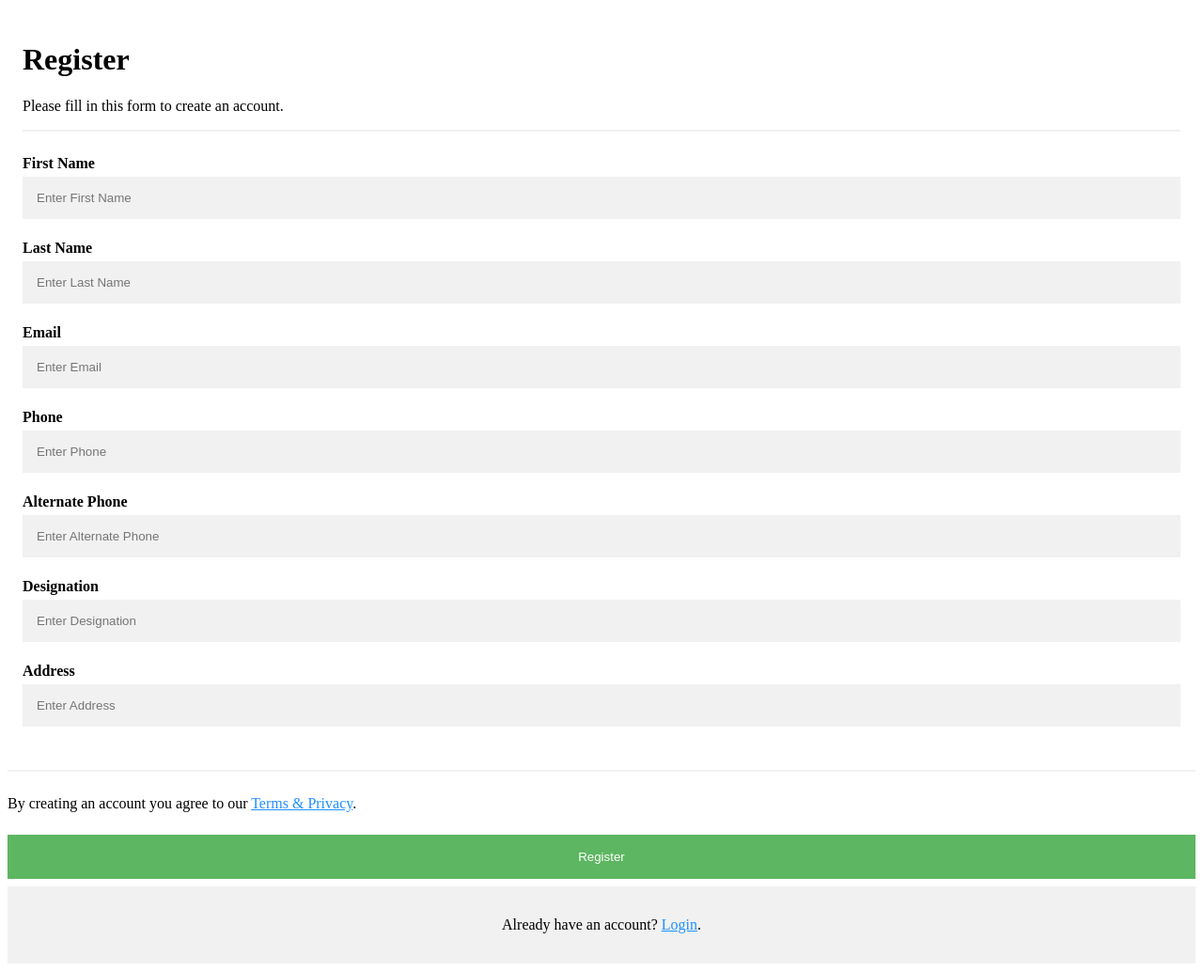
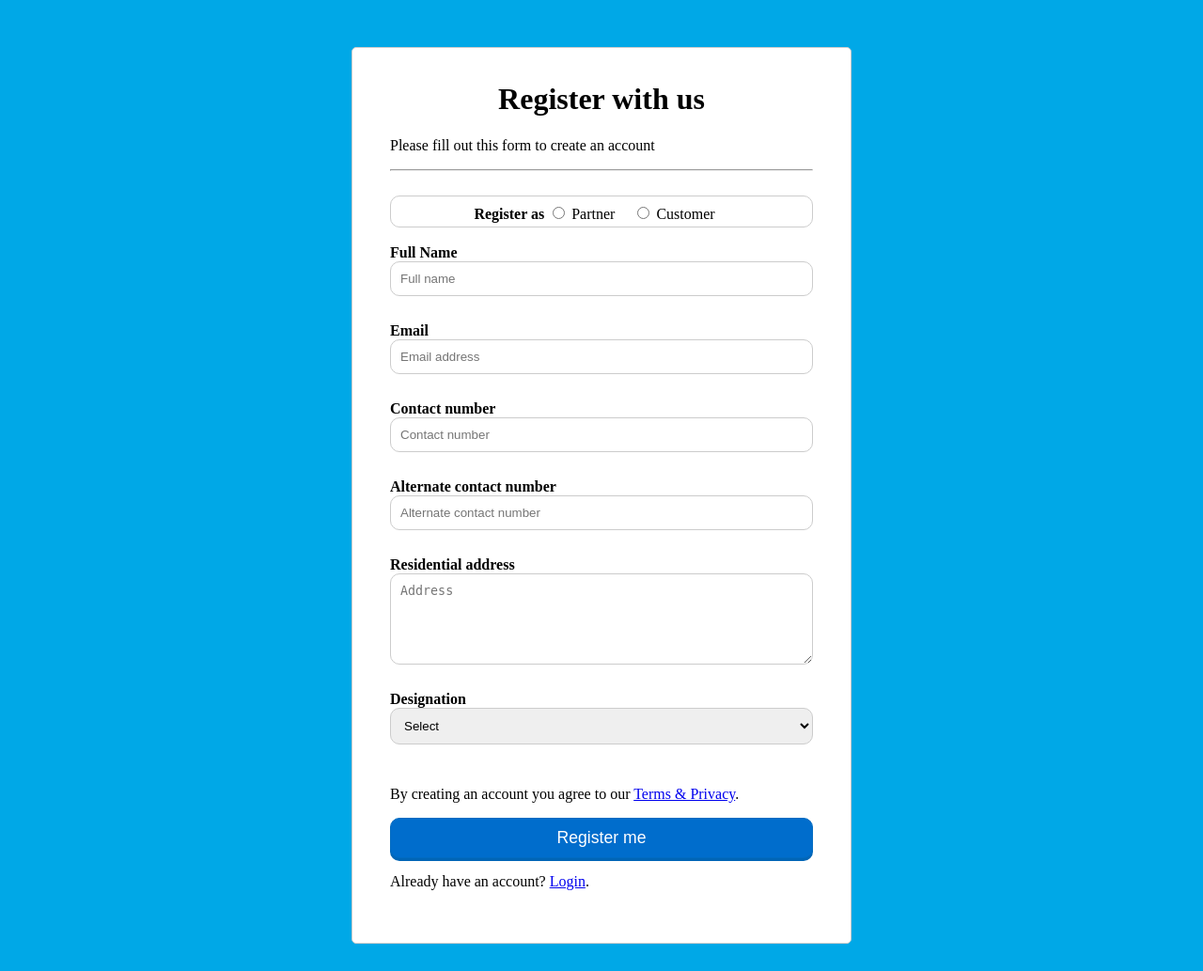
Before and after one commit to srushtipatil4/leadgen, a Django app: template account/templates/account/register.html in a window 1280 px wide. Shown: the whole page at 94% size. After the commit the page ends 1004 px from the top, so only its background shows below. Run offline with Django 3.2, Linux system fonts and the light colour scheme; the template is opened without the code that fills it, so the values that code supplies are empty.

Commit message:
Updated Register.html with error messages

```diff
--- a/account/templates/account/register.html
+++ b/account/templates/account/register.html
@@ -1,131 +1,202 @@
-<!DOCTYPE html>
-<html lang="en">
+<html>
+    <head>
+        <title>Registration Form</title>
 
-<head>
-    <meta charset="UTF-8">
-    <meta name="viewport" content="width=device-width, initial-scale=1.0">
-    <title>Register</title>
         <style>
-        * {
-            box-sizing: border-box
+            body
+            {
+                font-size: 16px;
+                background: #00a8e7;
             }
-        /* Add padding to containers */
-
-        .container {
-            padding: 16px;
+            form
+            {
+                width: 450px;
+                background: #fff;
+                padding: 15px 40px 40px;
+                border: 1px solid #ccc;
+                margin: 50px auto 0;
+                border-radius: 5px;
             }
-        /* Full-width input fields */
-
-        input[type=text],
-        input[type=password],
-        input[type=email] {
+            input, select,textarea
+            {
+                border: 1px solid #ccc;
+                padding: 10px;
+                display: block;
                 width: 100%;
-            padding: 15px;
-            margin: 5px 0 22px 0;
+                box-sizing: border-box;
+                border-radius: 10px;
+            }
+            .row {   padding-bottom: 10px; }
+            .form-inline
+            {
+                border: 1px solid #ccc;
+                padding: 8px 10px 4px;
+                border-radius: 10px;
+            }
+            .form-inline label, .form-inline input
+            {
                 display: inline-block;
-            border: none;
-            background: #f1f1f1;
+                width: auto;
+                padding-right: 15px;
             }
-
-        input[type=text]:focus,
-        input[type=password]:focus,
-        input[type=email]:focus {
-            background-color: #ddd;
-            outline: none;
+            .error
+            {
+                color: red;
+                font-size: 90%;
             }
-        /* Overwrite default styles of hr */
-
-        hr {
-            border: 1px solid #f1f1f1;
-            margin-bottom: 25px;
-        }
-        /* Set a style for the submit/register button */
-
-        .registerbtn {
-            background-color: #4CAF50;
-            color: white;
-            padding: 16px 20px;
-            margin: 8px 0;
-            border: none;
+            input[type="submit"]
+            {
+                font-size: 110%;
+                font-weight: 100;
+                background: #006dcc;
+                border-color: #016BC1;
+                box-shadow: 0 3px 0 #0165b6;
+                color: #fff;
+                margin-top: 10px;
                 cursor: pointer;
-            width: 100%;
-            opacity: 0.9;
-        }
-
-        .registerbtn:hover {
-            opacity: 1;
-        }
-        /* Add a blue text color to links */
-
-        a {
-            color: dodgerblue;
-        }
-        /* Set a grey background color and center the text of the "sign in" section */
-
-        .signin {
-            background-color: #f1f1f1;
-            text-align: center;
-        }
-
-        h3 {
-            color: rgb(250, 44, 44)
             }
         </style>
+
     </head>
 
     <body>
-    <form action='register' method='post'>
+        <form name="registrationForm" onsubmit="return validateForm()">
             {% csrf_token %}
-        <div class="container">
-            <h1>Register</h1>
-            <p>Please fill in this form to create an account.</p>
+
+            <h1 align="center">Register with us</h1>
+            <p>Please fill out this form to create an account</p>
             <hr>
+            <br>
+            <div class="form-inline" align="center">
+                <label><b>Register as </b> <input type="radio" name="type" value="Partner"> Partner</label>
+                <label><input type="radio" name="type" value="Customer"> Customer</label>
+            </div>
+            <br>
 
-            <label for="First Name"><b>First Name</b></label>
-            <input type="text" placeholder="Enter First Name" name="fname" id="fname" required>
+            <div class="row">
+                <b>Full Name</b>
+                <input type = "text" name = "name"  placeholder="Full name" >
+                <div class="error" id="nameErr"></div>
+            </div><br>
 
-            <label for="Last Name"><b>Last Name</b></label>
-            <input type="text" placeholder="Enter Last Name" name="lname" id="lname" required>
+            <div class="row">
+                <b>Email</b>
+                <input type = "text" name = "email" placeholder="Email address" >
+                <div class="error" id="emailErr"></div>
+            </div><br>
 
-            <label for="email"><b>Email</b></label>
-            <input type="email" placeholder="Enter Email" name="email" id="email" required>
+            <div class="row">
+                <b>Contact number</b>
+                <input type = "text" name = "mobile" placeholder="Contact number" maxlength="10" >
+                <div class="error" id="mobileErr"></div>
+            </div><br>
 
-            <label for="Phone"><b>Phone</b></label>
-            <input type="text" placeholder="Enter Phone" name="phone" id="phone" required>
+            <div class="row">
+                <b>Alternate contact number</b>
+                <input type = "text" name = "contact" placeholder="Alternate contact number" maxlength="10">
+            </div><br>
 
-            <label for="Alternate phone"><b>Alternate Phone</b></label>
-            <input type="text" placeholder="Enter Alternate Phone" name="alt_phone" id="alt_phone" required>
+            <div class="row">
+                <b>Residential address</b>
+                <textarea name = "comment" rows = "5" cols = "40" name = "address" placeholder="Address"></textarea>
+            </div><br>
 
-            <label for="Designation"><b>Designation</b></label>
-            <input type="text" placeholder="Enter Designation" name="designation" id="designation" required>
-
-            <label for="Address"><b>Address</b></label>
-            <input type="text" placeholder="Enter Address" name="address" id="address" required>
-
-            {% comment %} <label for="Username"><b>Username</b></label>
-            <input type="text" placeholder="Enter Username" name="username" id="username" required>
-
-            <label for="psw"><b>Password</b></label>
-            <input type="password" placeholder="Enter Password" name="password1" id="psw" required>
-
-            <label for="psw-repeat"><b>Confirm Password</b></label>
-            <input type="password" placeholder="Confirm Password" name="password2" id="psw-repeat" required>
-            <div class="container"> {% endcomment %}
-                <!-- {% for message in messages %} -->
-                <h3>{{message}}</h3>
-                <!-- {% endfor %} -->
-            </div>
-
-            <hr>
+            <div class="row">
+                <b>Designation</b>
+                <select name="designation" id="select_opt" class="form-control" onchange="showfield(this.options[this.selectedIndex].value)" >
+                    <option>Select</option>
+                    <option>Salaried</option>
+                    <option>Self Employed</option>
+                    <option>Freelancer</option>
+                    <option> Student</option>
+                    <option>Home Maker</option>
+                    <option>DSA</option>
+                    <option> Insurance Agent</option>
+                    <option> Chartered Accountant</option>
+                    <option> Tax Consultants</option>
+                    <option>Banker</option>
+                    <option> Company Secretary</option>
+                    <option> Real Estate Agent</option>
+                    <option>Builder</option>
+                    <option>Other</option>
+                </select>
+                <div class="error" id="designationErr"></div>
+                <div id="div1"></div>
+                <script>
+                    function showfield(name)
+                    {
+                        if(name=='Other')
+                            document.getElementById('div1').innerHTML = 'Other: <input type="text" name="other" />';
+                        else
+                            document.getElementById('div1').innerHTML='';
+                    }
+                </script>
+            </div><br>
 
             <p>By creating an account you agree to our <a href="#">Terms & Privacy</a>.</p>
-            <button type="submit" class="registerbtn">Register</button>
+            <div class="container">
+                <input type="submit" class="registerbtn" value="Register me">
             </div>
-
             <div class="container signin">
                 <p>Already have an account? <a href="login">Login</a>.</p>
             </div>
         </form>
+
+        <script>
+        function printError(elemId, hintMsg)
+        {
+            document.getElementById(elemId).innerHTML = hintMsg;
+        }
+        function validateForm()
+        {
+            var name = document.registrationForm.name.value;
+            var email = document.registrationForm.email.value;
+            var mobile = document.registrationForm.mobile.value;
+            var designation = document.registrationForm.designation.value;
+            var nameErr = emailErr = mobileErr = designationErr = addrErr = true;
+            if(name == "")
+                printError("nameErr", "Please enter full name");
+            else
+            {
+                printError("nameErr", "");
+                nameErr = false;
+            }
+            if(email == "")
+                printError("emailErr", "Please enter email id");
+            else
+            {
+                var regex = /^\S+@\S+\.\S+$/;
+                if(regex.test(email) === false)
+                    printError("emailErr", "Please enter a valid email id");
+                else{
+                        printError("emailErr", "");
+                        emailErr = false;
+                    }
+            }
+            if(mobile == "")
+                printError("mobileErr", "Please enter contact number");
+            else
+            {
+                var regex = /^[1-9]\d{9}$/;
+                if(regex.test(mobile) === false)
+                    printError("mobileErr", "Please enter a valid 10 digit mobile number");
+                else
+                {
+                    printError("mobileErr", "");
+                    mobileErr = false;
+                }
+            }
+            if(designation == "Select")
+                printError("designationErr", "Please select designation");
+            else
+            {
+                printError("designationErr", "");
+                countryErr = false;
+            }
+            if((nameErr || emailErr || mobileErr || designationErr) == true)
+                return false;
+        };
+        </script>
+
     </body>
-
 </html>
```
Lines whose indentation alone changed are shown as unchanged.
